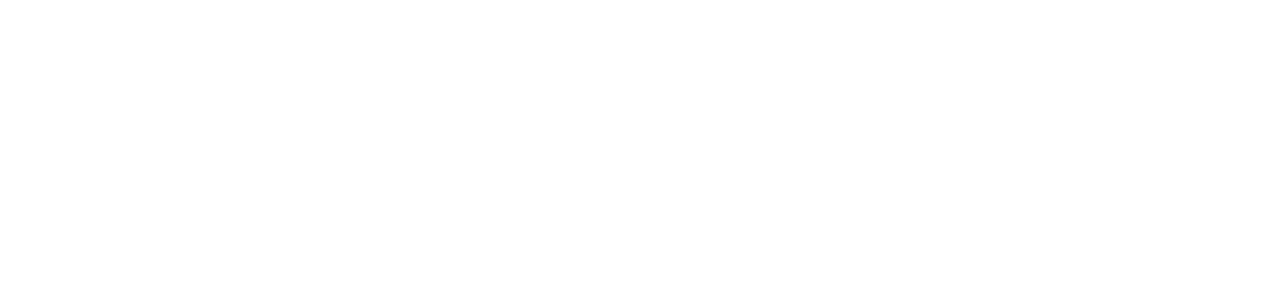
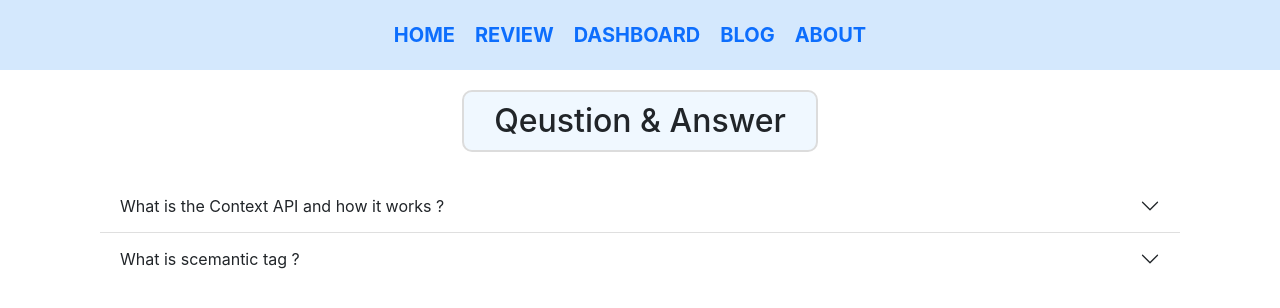
Before and after one commit to Developer-Kabir/product-analysis, a React (Create React App) app: page /blog in a window 1280 px wide. Before the commit this address had no page. Shown: the top 308 px of the page. Built offline with nearby package versions, Linux system fonts and the light colour scheme.

Commit message:
navbar and blog component is done

```diff
--- a/public/index.html
+++ b/public/index.html
@@ -13,6 +13,7 @@
       user's mobile device or desktop. See https://developers.google.com/web/fundamentals/web-app-manifest/
     -->
     <link rel="manifest" href="%PUBLIC_URL%/manifest.json" />
+    <link href="https://cdn.jsdelivr.net/npm/bootstrap@5.1.3/dist/css/bootstrap.min.css" rel="stylesheet" integrity="sha384-1BmE4kWBq78iYhFldvKuhfTAU6auU8tT94WrHftjDbrCEXSU1oBoqyl2QvZ6jIW3" crossorigin="anonymous">
     <!--
       Notice the use of %PUBLIC_URL% in the tags above.
       It will be replaced with the URL of the `public` folder during the build.
@@ -37,5 +38,7 @@
       To begin the development, run `npm start` or `yarn start`.
       To create a production bundle, use `npm run build` or `yarn build`.
     -->
+
+    <script src="https://cdn.jsdelivr.net/npm/bootstrap@5.1.3/dist/js/bootstrap.bundle.min.js" integrity="sha384-ka7Sk0Gln4gmtz2MlQnikT1wXgYsOg+OMhuP+IlRH9sENBO0LRn5q+8nbTov4+1p" crossorigin="anonymous"></script>
   </body>
 </html>
--- a/src/App.js
+++ b/src/App.js
@@ -1,11 +1,23 @@
 import './App.css';
 import { Routes } from 'react-router-dom';
+import {Route} from 'react-router-dom';
+import Home from './components/Home/Home'
+import Navbar from './components/Navbar/Navbar';
+import Review from './components/Review/Review.js'
+import Dashboard from './components/Dashboard/Dashboard'
+import Blog from './components/Blog/Blog';
+
 
 function App() {
   return (
     <div className="App">
+      <Navbar></Navbar>
       <Routes>
-
+          <Route path="/" element={<Home></Home>}></Route>
+          <Route path="/home" element={<Home></Home>}></Route>
+          <Route path="/review" element={<Review></Review>}></Route>
+          <Route path="/blog" element={<Blog></Blog>}></Route>
+          <Route path="/dashboard" element={<Dashboard/>}></Route>
       </Routes>
     </div>
   );
--- /dev/null
+++ b/src/components/Blog/Blog.css
@@ -0,0 +1,12 @@
+.QNA-heading{
+    background-color: aliceblue;
+    display: inline-block;
+    margin-top: 20px;
+    padding: 10px 30px;
+    border: 2px solid gainsboro;
+    border-radius: 10px;
+}
+
+.QNA{
+    margin: 20px 100px;
+}
--- /dev/null
+++ b/src/components/Blog/Blog.js
@@ -0,0 +1,66 @@
+import React from "react";
+import './Blog.css'
+
+const Blog = () => {
+  return (
+    <div>
+
+        <h2 className="QNA-heading">Qeustion & Answer</h2>
+
+      <div className="QNA">
+        <div className="accordion accordion-flush" id="accordionFlushExample">
+            <div className="accordion-item">
+            <h2 className="accordion-header" id="flush-headingOne">
+                <button
+                className="accordion-button collapsed"
+                type="button"
+                data-bs-toggle="collapse"
+                data-bs-target="#flush-collapseOne"
+                aria-expanded="false"
+                aria-controls="flush-collapseOne">
+                What is the Context API and how it works ?
+                </button>
+            </h2>
+            <div
+                id="flush-collapseOne"
+                className="accordion-collapse collapse"
+                aria-labelledby="flush-headingOne"
+                data-bs-parent="#accordionFlushExample">
+                <div className="accordion-body text-start">
+                The Context API is a component structure provided by the React framework, which enables us to share specific forms of data across all levels of the application. This is the alternative to "prop drilling" or moving props from grandparent to child to parent, and so on. Context is also touted as an easier, lighter approach to state management using Redux.
+
+                React.createContext() is all you need. It returns a consumer and a provider. Provider is a component that as it's names suggests provides the state to its children. It will hold the "store" and be the parent of all the components that might need that store. Consumer as it so happens is a component that consumes and uses the state.
+                </div>
+            </div>
+            </div>
+            <div className="accordion-item">
+            <h2 className="accordion-header" id="flush-headingTwo">
+                <button
+                className="accordion-button collapsed"
+                type="button"
+                data-bs-toggle="collapse"
+                data-bs-target="#flush-collapseTwo"
+                aria-expanded="false"
+                aria-controls="flush-collapseTwo">
+                What is scemantic tag ?
+                </button>
+            </h2>
+            <div
+                id="flush-collapseTwo"
+                className="accordion-collapse collapse"
+                aria-labelledby="flush-headingTwo"
+                data-bs-parent="#accordionFlushExample">
+                <div className="accordion-body text-start">
+                Semantic HTML elements are those that clearly describe their meaning in a human- and machine-readable way. Elements such as header, footer and article are all considered semantic because they accurately describe the purpose of the element and the type of content that is inside them.
+
+                As the use of visually designed layouts progressed, programmers started to use a generic “non-semantic” tag like div. They would often give these elements a class or id attribute to describe their purpose. For example, instead of header this was often written as div className="header".
+                </div>
+            </div>
+            </div>
+        </div>
+      </div>
+    </div>
+  );
+};
+
+export default Blog;
--- a/src/components/Dashboard/Dashboard.js
+++ b/src/components/Dashboard/Dashboard.js
@@ -0,0 +1,11 @@
+import React from 'react';
+
+const Dashboard = () => {
+    return (
+        <div>
+            <h1>This is my dashboard</h1>
+        </div>
+    );
+};
+
+export default Dashboard;
--- a/src/components/Home/Home.js
+++ b/src/components/Home/Home.js
@@ -0,0 +1,11 @@
+import React from 'react';
+
+const Home = () => {
+    return (
+        <div>
+
+        </div>
+    );
+};
+
+export default Home;
--- a/src/components/Navbar/Navbar.css
+++ b/src/components/Navbar/Navbar.css
@@ -0,0 +1,18 @@
+.Nav{
+   padding: 20px;
+   background-color: #d4e8fd;
+}
+
+#linkstyle{
+    margin-right: 20px;
+    text-decoration: none;
+    text-transform: uppercase;
+    font-size: 20px;
+    font-weight: 700;
+}
+
+.linkstyle:active{
+
+ border-bottom: 2px solid black;
+
+}
--- /dev/null
+++ b/src/components/Navbar/Navbar.js
@@ -0,0 +1,21 @@
+import React from 'react';
+import { Link } from 'react-router-dom';
+import './Navbar.css'
+
+
+
+const Navbar = () => {
+
+
+    return (
+        <div className='Nav'>
+            <Link id='linkstyle' to="/home">Home</Link>
+            <Link id='linkstyle' to="/review">Review</Link>
+            <Link id='linkstyle' to="/dashboard">Dashboard</Link>
+            <Link id='linkstyle' to="/blog">Blog</Link>
+            <Link id='linkstyle' to="/about">About</Link>
+        </div>
+    );
+};
+
+export default Navbar;
--- a/src/components/Review/Review.js
+++ b/src/components/Review/Review.js
@@ -0,0 +1,11 @@
+import React from 'react';
+
+const Review = () => {
+    return (
+        <div>
+            <h2>This is review</h2>
+        </div>
+    );
+};
+
+export default Review;
```
Also changed, not shown: src/components/Navbar/Navabar.js (deleted).
